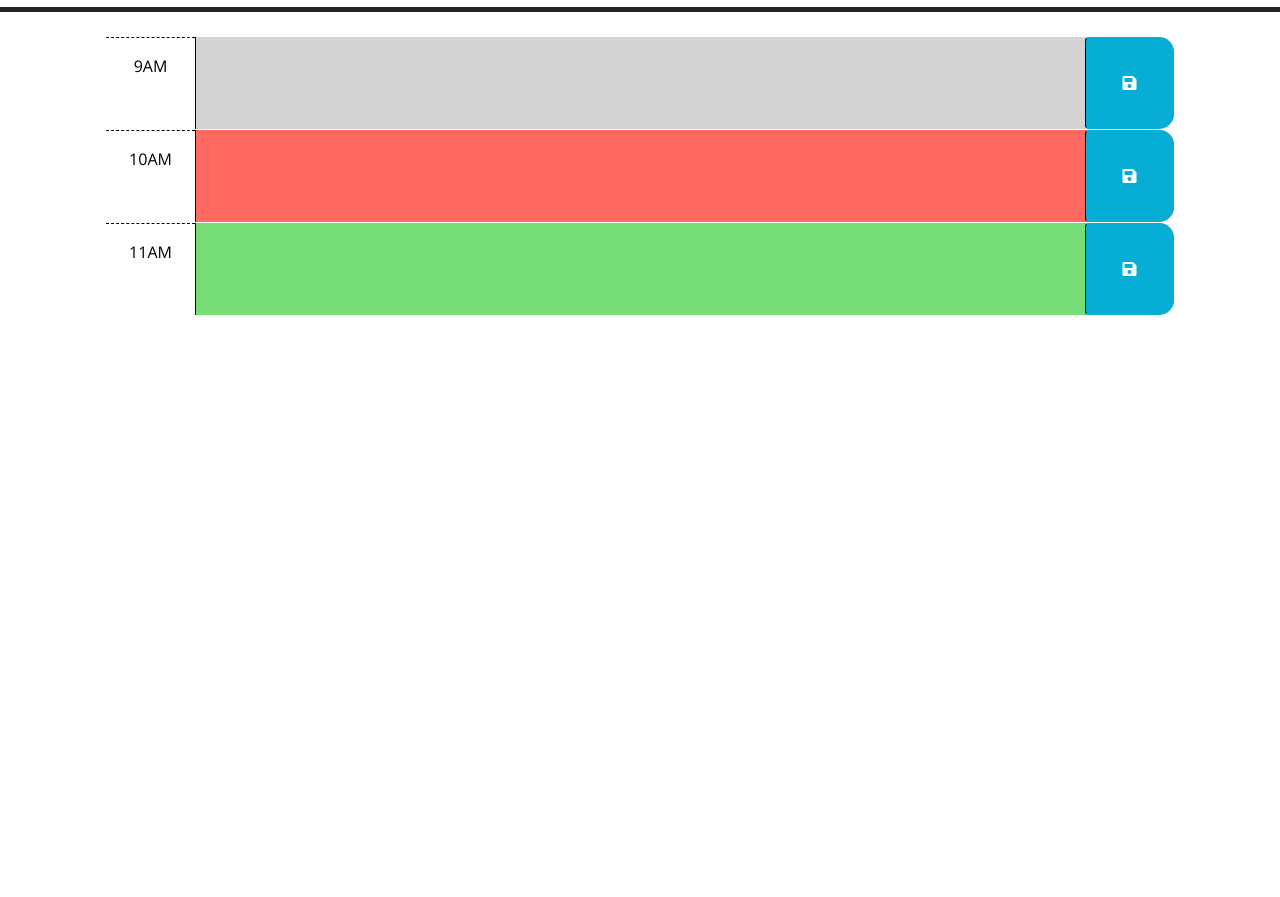
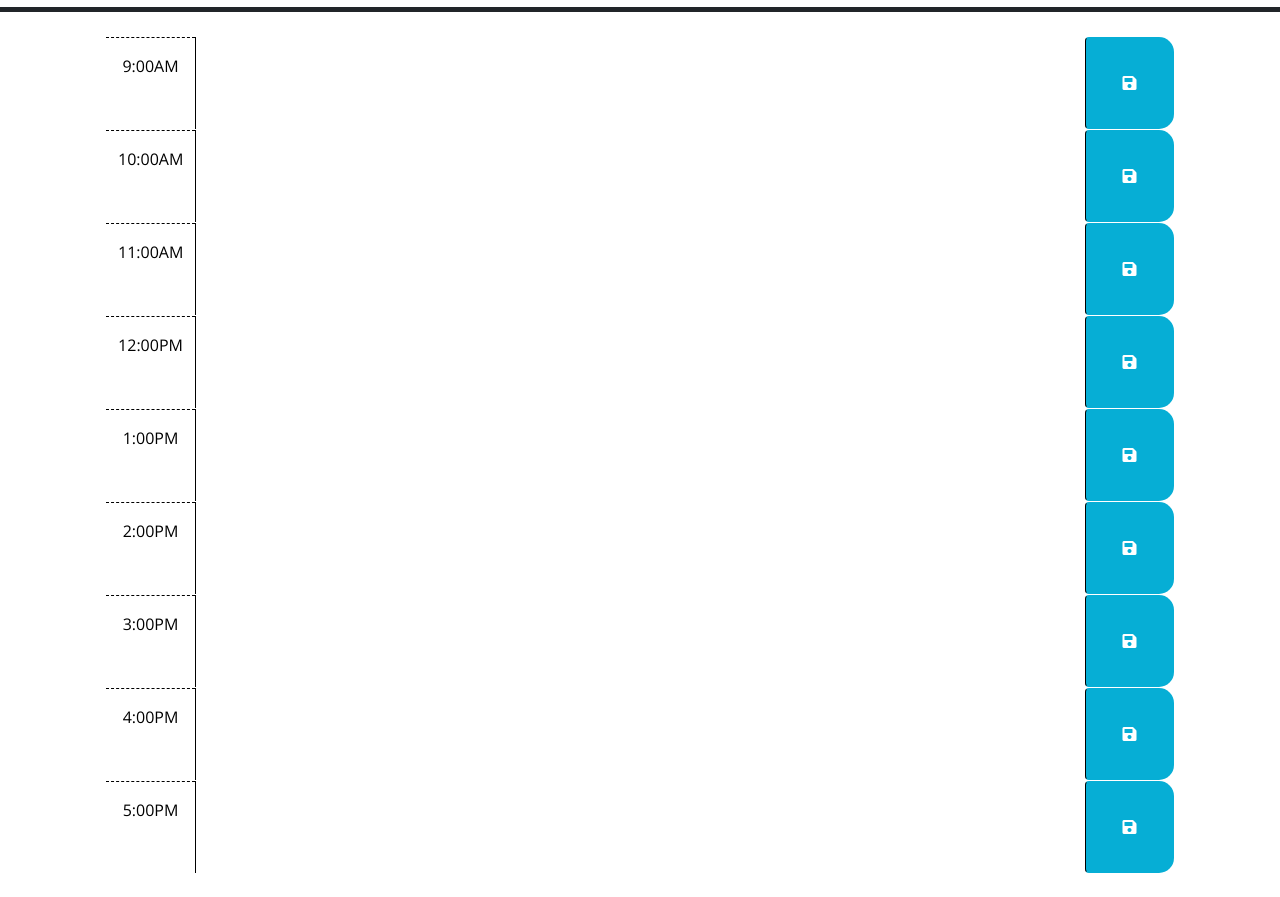
Before and after one commit to elaine-luckey/Work-Day-Scheduler, a plain HTML site: page index.html in a window 1280 px wide. Shown: the part 220-1117 px from the top of the page. Before the commit the page ends 800 px from the top, so only its background shows below. Drawn offline with nearby package versions, Linux system fonts and the light colour scheme; files that its build step writes are made by us from their sources; files whose address does not match are found by name.

Commit message:
index.html file changes and add the dayjs format

```diff
--- a/Develop/script.js
+++ b/Develop/script.js
@@ -1,23 +1,19 @@
-// Wrap all code that interacts with the DOM in a call to jQuery to ensure that
-// the code isn't run until the browser has finished rendering all the elements
-// in the html.
 $(function () {
-    // TODO: Add a listener for click events on the save button. This code should
-    // use the id in the containing time-block as a key to save the user input in
-    // local storage. HINT: What does `this` reference in the click listener
-    // function? How can DOM traversal be used to get the "hour-x" id of the
-    // time-block containing the button that was clicked? How might the id be
-    // useful when saving the description in local storage?
-    //
-    // TODO: Add code to apply the past, present, or future class to each time
-    // block by comparing the id to the current hour. HINTS: How can the id
-    // attribute of each time-block be used to conditionally add or remove the
-    // past, present, and future classes? How can Day.js be used to get the
-    // current hour in 24-hour time?
-    //
-    // TODO: Add code to get any user input that was saved in localStorage and set
-    // the values of the corresponding textarea elements. HINT: How can the id
-    // attribute of each time-block be used to do this?
-    //
-    // TODO: Add code to display the current date in the header of the page.
-  });
+    // get the current hour in 24-hour clock time using day.js
+    const hour = dayjs().format('HH');
+
+    // set the color of the time block
+    const setColor = () => {
+      $('.time-block').each(function() {
+        const timeBlock = this.id;
+
+        // if the id matches the current hour, then set color of the timeblock accordingly
+        if (timeBlock === hour) {
+          $(this).removeClass('past future').addClass('present');
+        } else if (timeBlock > hour) {
+          $(this).removeClass('past present').addClass('future');
+        } else {
+          $(this).removeClass('present future').addClass('past');
+        }
+      })
+    }
--- a/index.html
+++ b/index.html
@@ -13,6 +13,7 @@
       href="https://use.fontawesome.com/releases/v5.8.1/css/all.css"
       integrity="sha384-50oBUHEmvpQ+1lW4y57PTFmhCaXp0ML5d60M1M7uH2+nqUivzIebhndOJK28anvf"
       crossorigin="anonymous"
+      samesite="none"
     />
     <link
       href="https://fonts.googleapis.com/css?family=Open+Sans&display=swap"
@@ -23,48 +24,97 @@
   </head>
 
   <body>
+
     <header class="p-5 mb-4 border-5 border-bottom border-dark text-center">
       <h1 class="display-3">Work Day Scheduler</h1>
       <p class="lead">A simple calendar app for scheduling your work day</p>
-      <p id="currentDay" class="lead"></p>
+      <p id="currentDay" class="lead">
+        <!-- render current date and time here -->
+      </p>
     </header>
-    <div class="container-lg px-5">
-      <!-- Use class for "past", "present", and "future" to apply styles to the
-        time-block divs accordingly. The javascript will need to do this by
-        adding/removing these classes on each div by comparing the hour in the
-        id to the current hour. The html provided below is meant to be an example
-        demonstrating how the css provided can be leveraged to create the
-        desired layout and colors. The html below should be removed or updated
-        in the finished product. Remember to delete this comment once the
-        code is implemented.
-        -->
 
-      <!-- Example of a past time block. The "past" class adds a gray background color. -->
-      <div id="hour-9" class="row time-block past">
-        <div class="col-2 col-md-1 hour text-center py-3">9AM</div>
-        <textarea class="col-8 col-md-10 description" rows="3"> </textarea>
+    <!-- 9:00AM -->
+    <div class="container-lg px-5 mb-4">
+      <div class="row time-block" id="09">
+        <div class="col-2 col-md-1 hour text-center py-3">9:00AM</div>
+        <textarea class="col-8 col-md-10 description" rows="3"></textarea>
         <button class="btn saveBtn col-2 col-md-1" aria-label="save">
           <i class="fas fa-save" aria-hidden="true"></i>
         </button>
       </div>
 
-      <!-- Example of a a present time block. The "present" class adds a red background color. -->
-      <div id="hour-10" class="row time-block present">
-        <div class="col-2 col-md-1 hour text-center py-3">10AM</div>
-        <textarea class="col-8 col-md-10 description" rows="3"> </textarea>
+      <!-- 10:00AM -->
+      <div class="row time-block" id="10">
+        <div class="col-2 col-md-1 hour text-center py-3">10:00AM</div>
+        <textarea class="col-8 col-md-10 description" rows="3"></textarea>
         <button class="btn saveBtn col-2 col-md-1" aria-label="save">
           <i class="fas fa-save" aria-hidden="true"></i>
         </button>
       </div>
 
-      <!-- Example of a future time block. The "future" class adds a green background color. -->
-      <div id="hour-11" class="row time-block future">
-        <div class="col-2 col-md-1 hour text-center py-3">11AM</div>
-        <textarea class="col-8 col-md-10 description" rows="3"> </textarea>
+      <!-- 11:00AM -->
+      <div class="row time-block" id="11">
+        <div class="col-2 col-md-1 hour text-center py-3">11:00AM</div>
+        <textarea class="col-8 col-md-10 description" rows="3"></textarea>
         <button class="btn saveBtn col-2 col-md-1" aria-label="save">
           <i class="fas fa-save" aria-hidden="true"></i>
         </button>
       </div>
+
+      <!-- 12:00PM -->
+      <div class="row time-block" id="12">
+        <div class="col-2 col-md-1 hour text-center py-3">12:00PM</div>
+        <textarea class="col-8 col-md-10 description" rows="3"></textarea>
+        <button class="btn saveBtn col-2 col-md-1" aria-label="save">
+          <i class="fas fa-save" aria-hidden="true"></i>
+        </button>
+      </div>
+
+      <!-- 1:00PM -->
+      <div class="row time-block" id="13">
+        <div class="col-2 col-md-1 hour text-center py-3">1:00PM</div>
+        <textarea class="col-8 col-md-10 description" rows="3"></textarea>
+        <button class="btn saveBtn col-2 col-md-1" aria-label="save">
+          <i class="fas fa-save" aria-hidden="true"></i>
+        </button>
+      </div>
+
+      <!-- 2:00PM -->
+      <div class="row time-block" id="14">
+        <div class="col-2 col-md-1 hour text-center py-3">2:00PM</div>
+        <textarea class="col-8 col-md-10 description" rows="3"></textarea>
+        <button class="btn saveBtn col-2 col-md-1" aria-label="save">
+          <i class="fas fa-save"></i>
+        </button>
+      </div>
+
+      <!-- 3:00PM -->
+      <div class="row time-block" id="15">
+        <div class="col-2 col-md-1 hour text-center py-3">3:00PM</div>
+        <textarea class="col-8 col-md-10 description" rows="3"></textarea>
+        <button class="btn saveBtn col-2 col-md-1" aria-label="save">
+          <i class="fas fa-save"></i>
+        </button>
+      </div>
+
+      <!-- 4:00PM -->
+      <div class="row time-block" id="16">
+        <div class="col-2 col-md-1 hour text-center py-3">4:00PM</div>
+        <textarea class="col-8 col-md-10 description" rows="3"></textarea>
+        <button class="btn saveBtn col-2 col-md-1" aria-label="save">
+          <i class="fas fa-save"></i>
+        </button>
+      </div>
+
+      <!-- 5:00PM -->
+      <div class="row time-block" id="17">
+        <div class="col-2 col-md-1 hour text-center py-3">5:00PM</div>
+        <textarea class="col-8 col-md-10 description" rows="3"></textarea>
+        <button class="btn saveBtn col-2 col-md-1" aria-label="save">
+          <i class="fas fa-save"></i>
+        </button>
+      </div>
+    </div>
 
     <script src="https://code.jquery.com/jquery-3.4.1.min.js"></script>
     <script
@@ -72,7 +122,6 @@
       integrity="sha256-iu/zLUB+QgISXBLCW/mcDi/rnf4m4uEDO0wauy76x7U="
       crossorigin="anonymous"
     ></script>
-
     <script src="script.js"></script>
   </body>
 </html>
```
